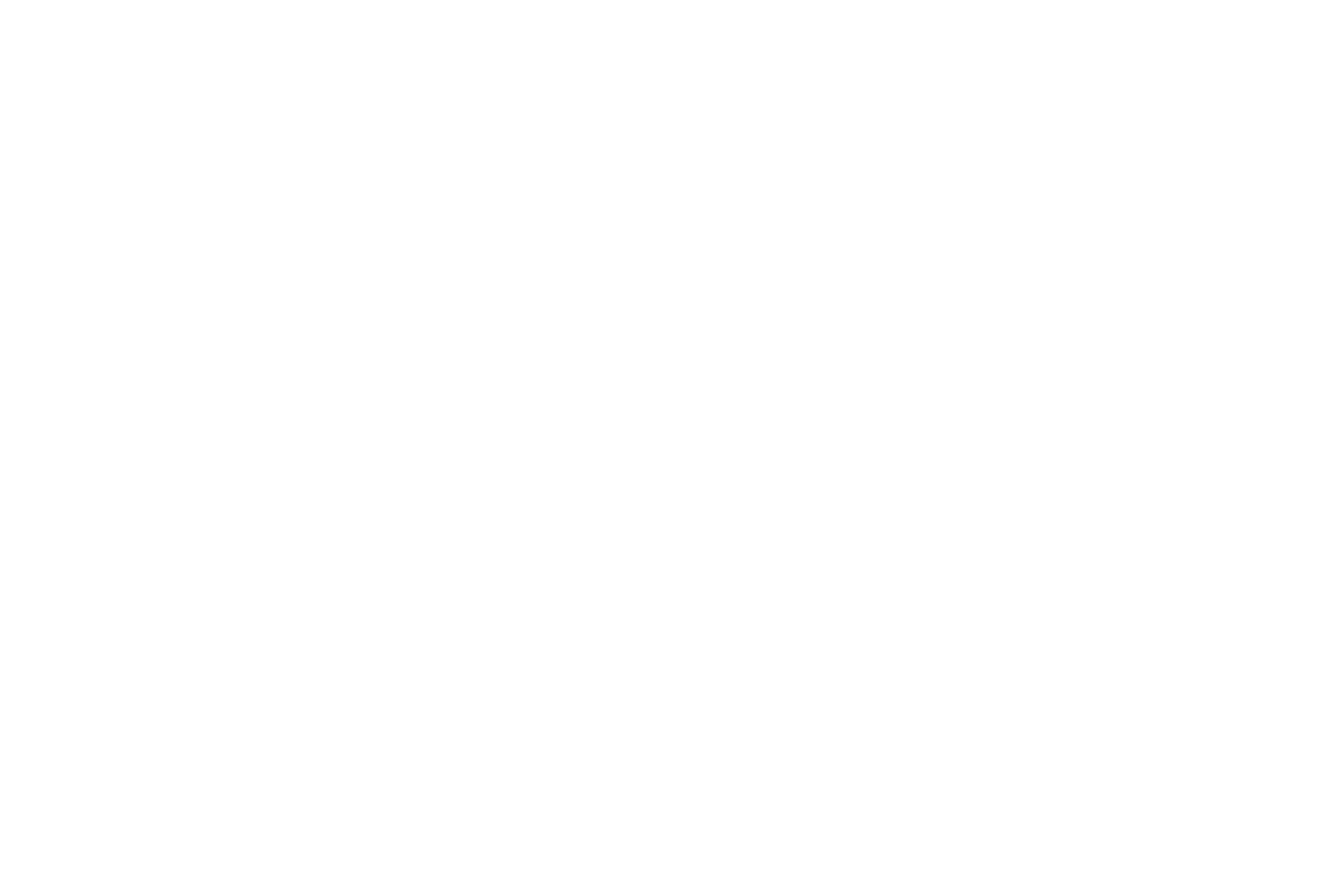
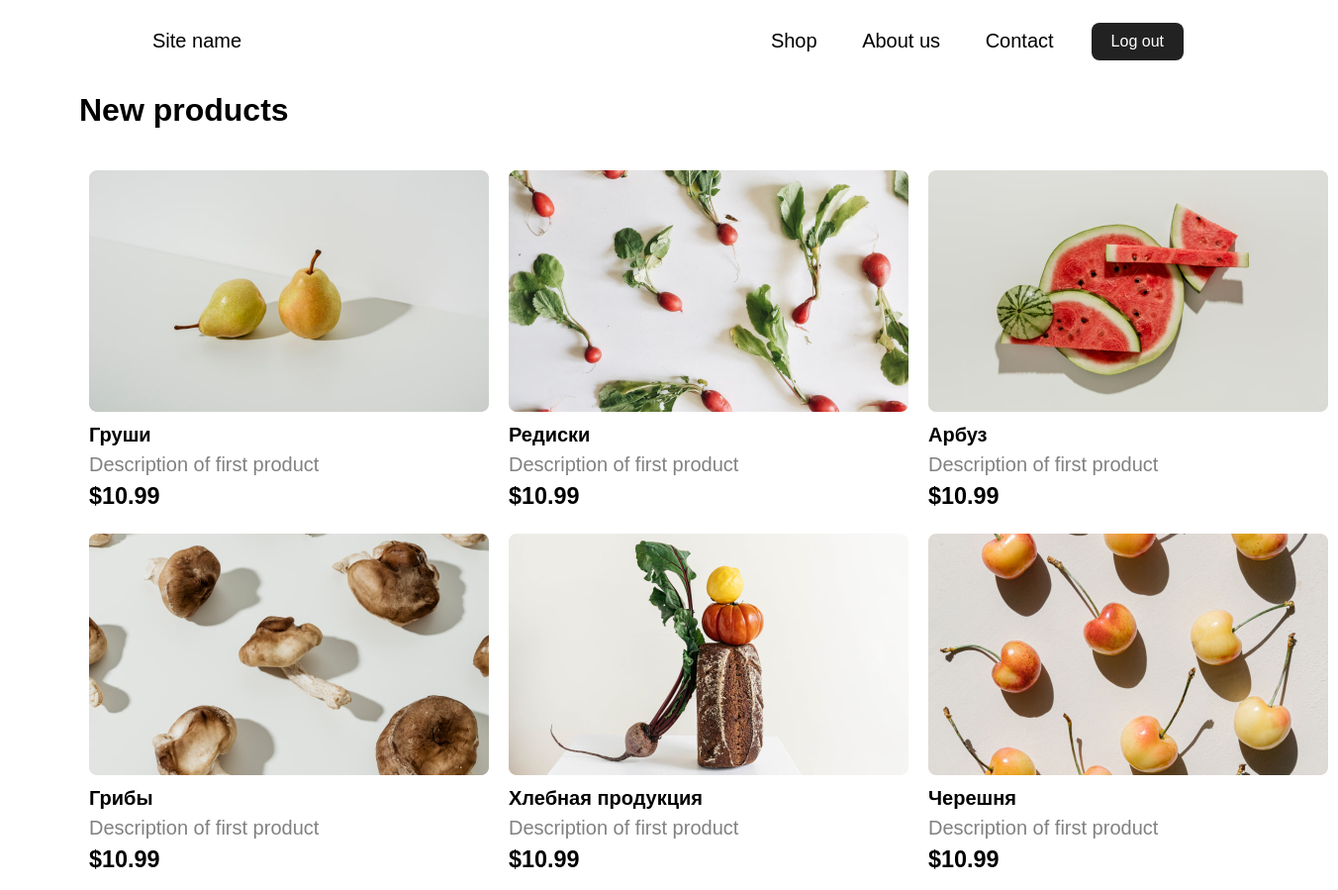
Before and after one commit to KirilNeon/prodweb, a plain HTML site: page index.html in a window 1280 px wide. Shown: the top 899 px of the page at 99% size, 1352 px wide, since content can reach past the window. Before the commit the page ends 800 px from the top, so only its background shows below. Drawn offline with Linux system fonts and the light colour scheme.

Commit message:
update to new pc

```diff
--- a/index.html
+++ b/index.html
@@ -3,9 +3,81 @@
 <head>
     <meta charset="UTF-8">
     <meta name="viewport" content="width=device-width, initial-scale=1.0">
+    <link rel="stylesheet" href="style.css">
     <title>Document</title>
 </head>
 <body>
 
+    <div class="header">
+    <nav>
+        <li class="name">Site&nbsp;name</li>
+        <ul>
+            <li><a href="#"></a>Shop</li>
+            <li><a href="#"></a>About us</li>
+            <li><a href="#"></a>Contact</li>
+        </ul>
+        <button class="btn_log_out"> Log&nbsp;out </button>
+    </nav>
+    </div>
+
+    <div class="new_prod">
+        <h1 class="head">New products</h1>
+            <div class="container-box">
+        <div class="box">
+            <img src="img/pear.jpg" alt="img">
+            <h4>Груши</h4>
+            <a>Description of first product</a>
+            <h3>$10.99</h3>
+        </div>
+        <div class="box">
+            <img src="img/radish.jpg" alt="img">
+            <h4>Редиски</h4>
+            <a>Description of first product</a>
+            <h3>$10.99</h3>
+        </div>
+        <div class="box">
+            <img src="img/watermelon.jpg" alt="img">
+            <h4>Арбуз</h4>
+            <a>Description of first product</a>
+            <h3>$10.99</h3>
+        </div>
+        <div class="box">
+            <img src="img/mushrooms.jpg" alt="img">
+            <h4>Грибы</h4>
+            <a>Description of first product</a>
+            <h3>$10.99</h3>
+        </div>
+        <div class="box">
+            <img src="img/bread.jpg" alt="img">
+            <h4>Хлебная продукция</h4>
+            <a>Description of first product</a>
+            <h3>$10.99</h3>
+        </div>
+        <div class="box">
+            <img src="img/cherries.jpg" alt="img">
+            <h4>Черешня</h4>
+            <a>Description of first product</a>
+            <h3>$10.99</h3>
+            </div>
+        </div>
+    </div>
+    <div class="new_prod">
+            <div class="container-box-new">
+                <div class="box_pearslice"></div>
+        <h1>Heading</h1>
+        <img src="img/pearslice.jpg" alt="img">
+        <h4>Feautured product</h4>
+        <a>Description of first product</a>
+        <h3>$10.99</h3>
+        <div class="box">
+            <img src="img/pear.jpg" alt="img">
+            <h4>Черешня</h4>
+            <a>Description of first product</a>
+            <h3>$10.99</h3>
+        </div>
+            </div>
+        </div>
+    </div>
+
 </body>
 </html>
--- /dev/null
+++ b/style.css
@@ -0,0 +1,109 @@
+* {
+    margin: 0;
+    padding: 0;
+    font-family: 'Poppins', sans-serif;
+    box-sizing: border-box;
+}
+
+.header{
+    display: block-flex;
+    width: 100%;
+    min-width: 20%;
+    background-image: #ffffff;
+    background-size: cover;
+    background-position: center;
+    padding: 10px 5%;
+    font-size: 20px;
+    flex-direction: row;
+}
+.name {
+    display: inline-block;
+    white-space: pre-wrap;
+    color: #000;
+    text-decoration: none;
+    margin-inline: 90px;
+}
+nav {
+    width: 100%;
+    display: flex;
+    align-items: center;
+    justify-content: space-between;
+
+    padding: 10px 0;
+}
+
+nav ul {
+    list-style: none;
+    width: 100%;
+    text-align: right;
+    padding-left: 60px;
+}
+
+nav ul li {
+    display: inline-block;
+    margin: 10px 20px;
+}
+
+nav ul li a {
+    color: #000;
+    text-decoration: none;
+}
+
+.btn_log_out{
+    display: inline-flex;
+    align-items: center;
+    padding: 10px 20px;
+    border: 0;
+    outline: 0;
+    border-radius: 8px;
+    background: #222;
+    color: white;
+    font-weight: 500;
+    cursor: pointer;
+    margin-left: 18px;
+    margin-right: 20px;
+    font-size: 16px;
+}
+
+
+
+.new_prod {
+    padding: 10px 80px 10px 80px;
+    padding-bottom: 100px;
+}
+
+.new_prod .head {
+    text-align: left;
+    padding-bottom: 32px;
+}
+
+.new_prod .container-box{
+    display: grid;
+    grid-template-columns: repeat(3, 1fr);
+    grid-template-rows: repeat(2, 1fr);
+    grid-auto-flow: row;
+    flex-flow: column wrap;
+}
+
+.new_prod .container-box .box {
+
+    text-align: left;
+    padding: 10px;
+    font-size: 20px;
+    line-height: 1.5;
+}
+
+.new_prod .container-box .box img {
+    height: 244px;
+    width: 404px;
+}
+
+.new_prod .container-box .box a {
+    color: rgb(129, 129, 129);
+}
+
+.new_prod .container-box-new img {
+    width: 735px;
+    height: 640px;
+    object-fit: contain;
+}
```
Also changed, not shown: img/bread.jpg (added), img/cherries.jpg (added), img/mushrooms.jpg (added), img/pear.jpg (added), img/pearslice.jpg (added), img/radish.jpg (added), img/watermelon.jpg (added).
